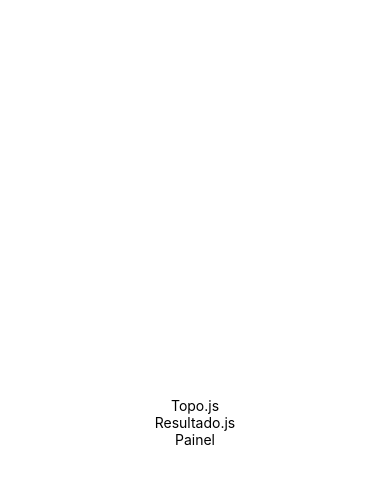
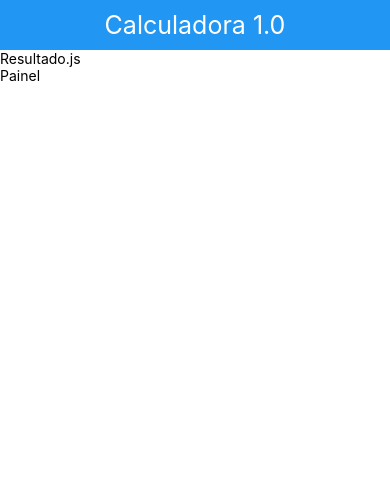
Before and after one commit to marivaldosena/rn-calc, a React Native app: screen / in a window 390 px wide. Shown: the top 484 px of the page. Built offline with nearby package versions, Linux system fonts and the light colour scheme.

Commit message:
Criar componente cabelhaçalho.

```diff
--- a/App.js
+++ b/App.js
@@ -23,7 +23,5 @@ const styles = StyleSheet.create({
   container: {
     flex: 1,
     backgroundColor: '#fff',
-    alignItems: 'center',
-    justifyContent: 'center',
   },
 });
--- /dev/null
+++ b/src/components/Cabecalho.js
@@ -0,0 +1,26 @@
+import React from 'react';
+import { View, Text, StyleSheet } from 'react-native';
+
+const Cabecalho = () => {
+  const { principal, texto } = estilos;
+
+  return (
+    <View style={principal}>
+      <Text style={texto}>Calculadora 1.0</Text>
+    </View>
+  );
+};
+
+const estilos = StyleSheet.create({
+  principal: {
+    backgroundColor: '#2196f3',
+    padding: 10,
+    alignItems: 'center',
+  },
+  texto: {
+    fontSize: 25,
+    color: '#fff',
+  }
+});
+
+export default Cabecalho;
--- a/src/components/Topo.js
+++ b/src/components/Topo.js
@@ -1,11 +1,10 @@
 import React from 'react';
-import { View, Text } from 'react-native';
+
+import Cabecalho from './Cabecalho';
 
 const Topo = () => {
   return (
-    <View>
-      <Text>Topo.js</Text>
-    </View>
+    <Cabecalho />
   );
 };
 
```
